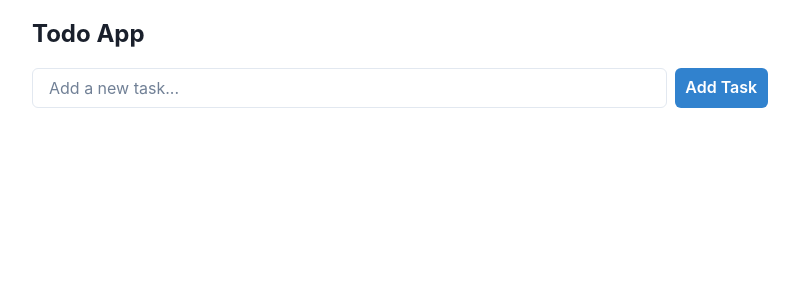
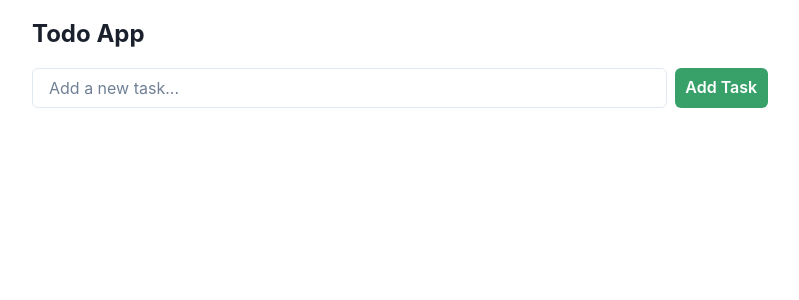
Before and after one commit to GPT-Engineer-App-Dev/agenda-app, a React (Vite) app: page / in a window 1280 px wide. Shown: the top 300 px of the page, without its empty margins (240-1039 px from the left). Built offline with nearby package versions, Linux system fonts and the light colour scheme.

Commit message:
Changed the 'Add Task' button color to a vibrant green in the Todo app.

```diff
--- a/src/main.jsx
+++ b/src/main.jsx
@@ -8,6 +8,9 @@ const colors = {
     900: "#1a365d",
     800: "#153e75",
     700: "#2a69ac",
+  },
+  green: {
+    500: "#38A169", // A vibrant green shade
   },
 };
 
--- a/src/pages/Index.jsx
+++ b/src/pages/Index.jsx
@@ -42,7 +42,7 @@ const Index = () => {
             onChange={(e) => setInput(e.target.value)}
             mr={2}
           />
-          <Button onClick={addTask} colorScheme="blue">Add Task</Button>
+          <Button onClick={addTask} colorScheme="green">Add Task</Button>
         </Flex>
       </Box>
       <List spacing={3}>
```
